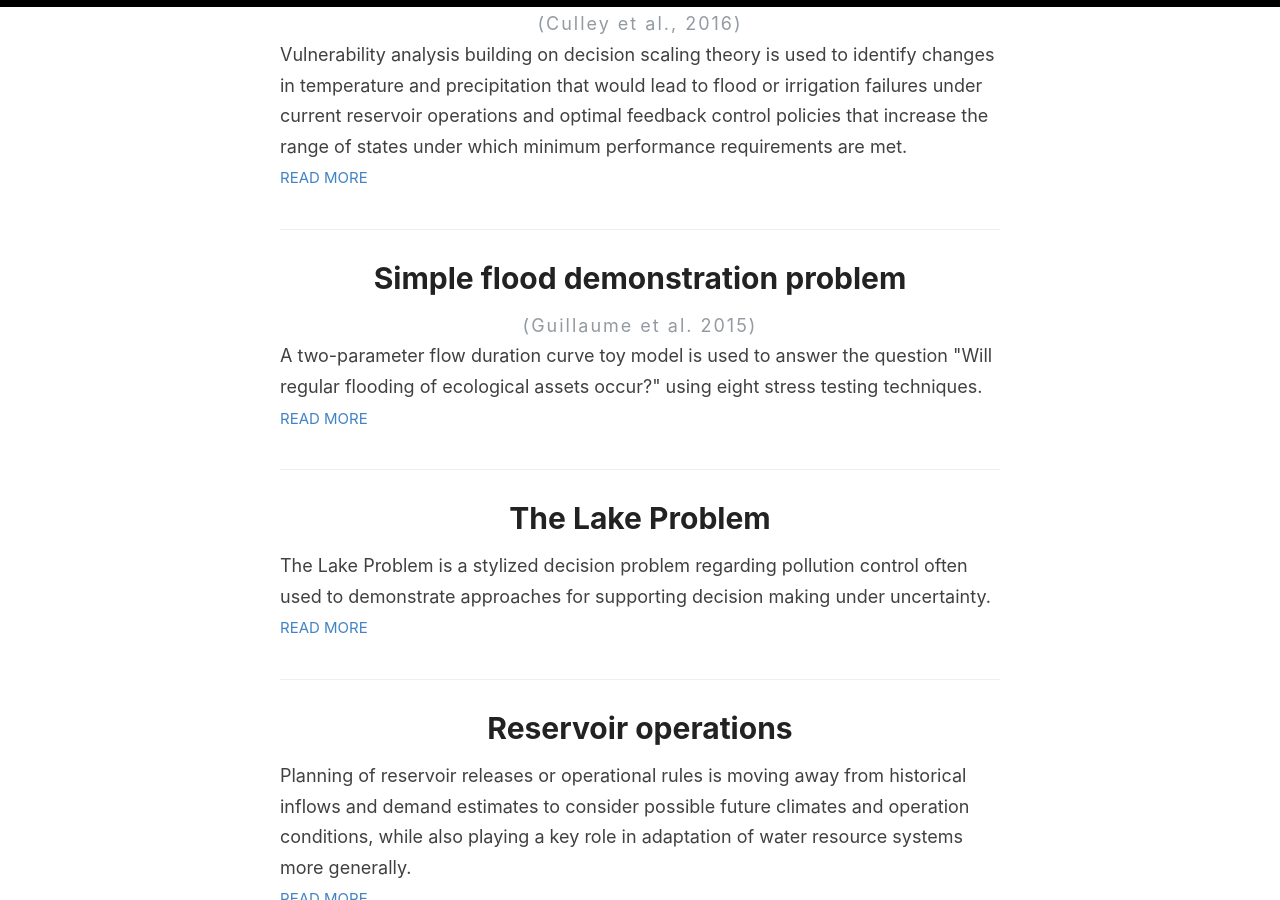
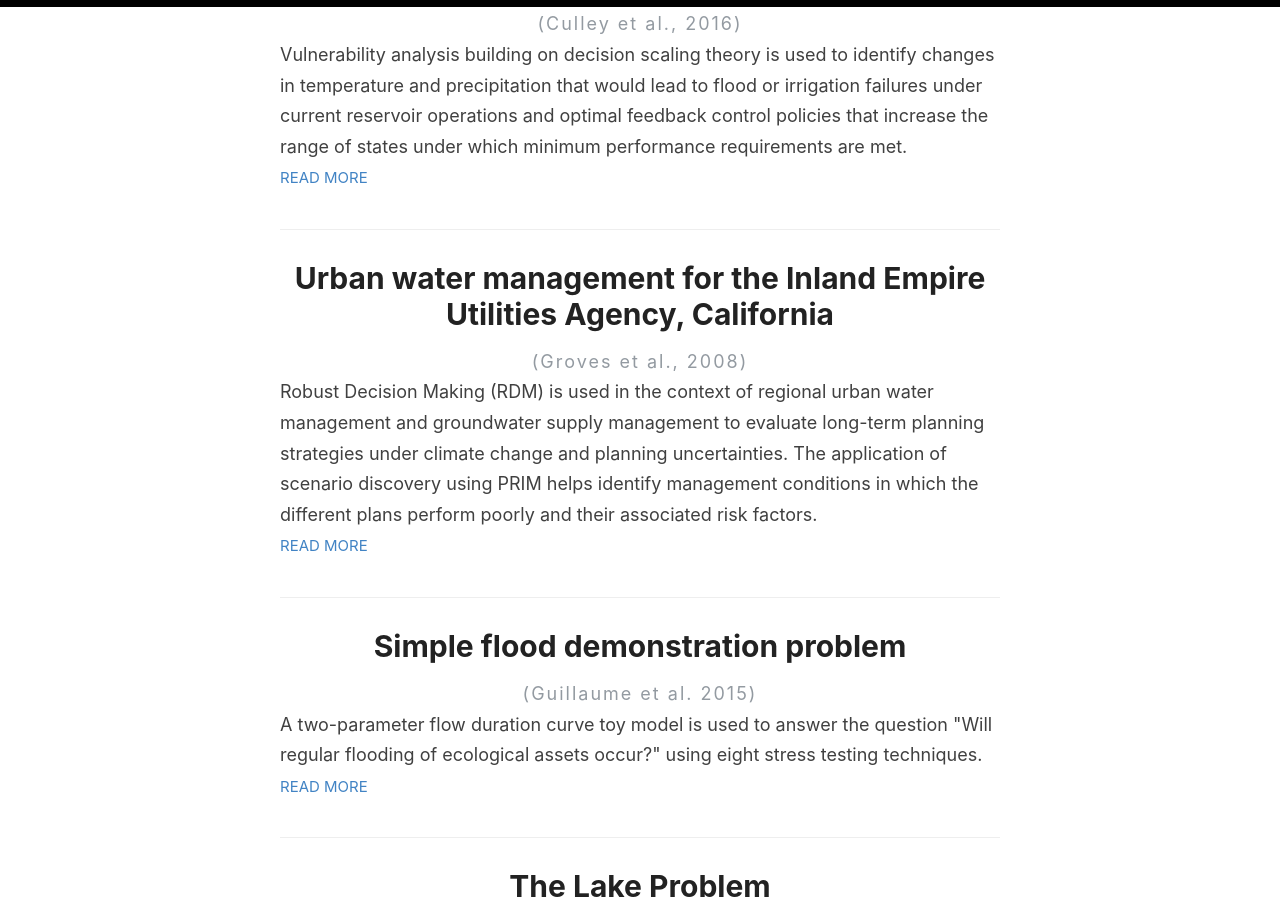
Before and after one commit to uncertainfutures/uncertainfutures.github.io, a Jekyll site: the page built from _pages/examples.html, in a window 1280 px wide and 900 px high, scrolled down 959 px. Built offline with Jekyll 4.4.1, drawn with Linux system fonts in a browser that asks for light colours.

Commit message:
Urban water management (#8)
* scenario-discovery

* New folder under theory CART

* Progress CART

* CART 2

* CART final (version 3)

* CART - adding (vs 4)
PRIM - updated version

* Fix formatting

* Minor edits

* Updates to CART

* Add reference list to PRIM

* Keep resources for PRIM

* Update _theory/CART.md

Co-authored-by: Joseph Guillaume <josephguillaume@gmail.com>

* Update _theory/CART.md

Co-authored-by: Joseph Guillaume <josephguillaume@gmail.com>

* Update _theory/CART.md

Co-authored-by: Joseph Guillaume <josephguillaume@gmail.com>

* CART 5

* CART 5

* PRIM vs2

* culled-2016 vs1

* Groves_2008_case study example for urban water management using RDM

* Fix formatting

* Restructure and edits to Groves 2008

* Fixes

* Clarify reference to recycling

Co-authored-by: Joseph Guillaume <josephguillaume@gmail.com>

```diff
--- /dev/null
+++ b/_examples/groves-2008.md
@@ -0,0 +1,74 @@
+---
+layout: case-study
+title: >
+    Urban water management for the Inland Empire Utilities Agency, California
+citation: (Groves et al., 2008)
+permalink: /examples/groves-2008/
+page_authors:
+    - Caroline Rosello
+    - Joseph Guillaume
+page_reviewers:
+excerpt: >
+    Robust Decision Making (RDM) is used in  the context of regional urban water management and groundwater supply management to evaluate long-term planning strategies under climate change and planning uncertainties. The application of scenario discovery using PRIM helps identify management conditions in which the different plans perform poorly and their associated risk factors.
+approach: >
+    <p>
+    An existing <a href="../urban-water-resource-planning">urban water management</a> plan and competing adaptive management strategies are evaluated against climate change and planning uncertainties with a <a href="../../theory/robust-decision-making">robust decision making (RDM)</a> approach.
+    <p>
+    A set of workshops is used to first design a WEAP (Water Evaluation and Planning System) simulation model, and then raise decision makers awareness about the significance of climate change risks for the actual plan relative to other alternatives and evaluate means to reduce vulnerabilities.
+    </p>
+    <p>Within the RDM approach, <a href="../../theory/scenario-discovery"> scenario discovery </a> is applied using the <a href="../../theory/PRIM"> PRIM </a> algorithm to identify policy relevant scenarios, that is conditions for which the plans are the most vulnerable to climate and planning uncertainties. Robustness is also evaluated in terms of number of cases in which failure occurs, a form of <a href="../../theory/robustness-metrics/">robustness metric</a> closely related to "Starr's domain criterion".
+    </p>
+    <p>
+    <!-- Probably need a new page about this kind of analysis - seems a little broader than engineering options analysis or real options? -->
+    The study also considers <a href="../../theory/adaptive-decisions/">adaptive strategies</a> based on the consideration of near term and long term actions. It assesses the implications of acting immediately and of delaying the implementation of actions for different future time points over the plan duration (predict-then-act vs wait-then-act management strategies). The approach enabled decision makers to identify conditions for considering different management options over time, according to how the future may unfold, and limit the risks of over- or under-estimating the costs for different management actions.
+    <p><img src="../../images/groves-2008-fig2.jpg" width=50% alt="Conceptual representation of the evaluation approach of the UWMP and alternative plans. Forecasting planning approaches (predict-then-act) are compared to anticipatory planning approaches (wait-then-act). Critical risk factors associated to conditions of failure for the different management strategies are provided in the red box"></p>
+    </p>
+problem_definition: >
+    <p>In the context of a research study about climate change decision making under uncertainty, RAND researchers worked in collaboration with Southern California's urban water management agency, the Inland Empire Utilities Agency (IEUA), to evaluate the vulnerability of the 2005 Regional Urban Water Management Plan (UWMP) and nine adaptive management strategies against climate change and planning uncertainties.</p>
+    <p>The analysis is centered on the use of the WEAP model to evaluate the performance of the plans under future scenarios. The model simulated the supply and the demand on a monthly time scale from 2005 to 2040. The model was calibrated and validated against historical temperature and precipitation trends (1980-2003) and management actions described in the UWMP with regional projections of the average water demand and water supply.</p>
+    <p> Four workshops were organised, the first three designing the simulation model to evaluate the IEUA's water management plans over a wide range of futures, and the fourth  raising decision maker awareness about the significance of climate change risks for the actual plan relative to other alternatives and evaluating means to reduce the UWMP vulnerabilities to multiple plausible futures.</p>
+    <p> The project aimed to build decision makers' capacity to plan in the long-term and adapt to changing conditions.
+    </p>
+    <p> The UWMP was designed based on a standard probability analysis approach to identify the best management option in terms of <a href="../../theory/reliability/">reliability</a> (i.e., chance of a water shortage under 7% over the next 25 years). The RDM approach identified two major vulnerable conditions for the plans:<ul>
+        <li>a Dry, flashy, low water recycling scenario: the current plan fails to prevent water shortages and imposes significant socioeconomic costs to water users.</li>
+        <li>a Wet, effective water recycling scenario: the plan generates more water supply than needed, indicative of overinvestment in supply enhancements and higher costs than necessary to water users.</li>
+    </ul>
+    </p>
+    <p> When considering the urban management problem and conditions in the Chino Groundwater Basin (South California, USA), increased temperatures in the basin associated to reduces or increasing precipitations are expected to: <ul>
+        <li>increase the demand for irrigation</li>
+        <li>generate more intense and, potentially, frequent storms</li>
+        <li>reduce the Sierra snow pack on which the region relies for its imports of water</li>
+        <li>reduce local water supplies for groundwater recharge</li>
+    </ul>
+    </p>
+    <p>
+    Other uncertainties in the basin include: <ul>
+        <li> legal decisions and catastrophic events (e.g., earthquake) that may affect the reliability of the supplies imported from the State Water Project (SWP) via the Metropolitan Water District of Southern California</li>
+        <li> ability to sustain future water demands in terms of water users or activities and associated water requirements. This ability implies being able to manage emerging socioeconomic events such as financial crisis and provide timely infrastructural improvements to manage the expected rapid urbanisation.</li>
+        <li> ability of the IEUA to develop effective actions in terms of financial resources for implementing actions, coordinate actions among management bodies, and gain public support.</li>
+    </ul>
+    </p>
+    <p> The existing UWMP aimed to address water demands relying largely on conjunctive use of ground and surface water resources and recycled water, including use of stormwater and recycled water for managed aquifer recharge. Demand management options considered include water efficient irrigation technologies and practices or incentives for implementing water saving technologies in existing houses and businesses.
+    </p>
+    <p> Nine management plans are evaluated by WEAP (see figure below). Updates refer to adaptive strategies i.e. strategies implemented based on the consideration of near-term (to implement now) and alternative (to implement based on how future conditions may evolve) actions.</p>
+    <p><img src="../../images/groves-2008-fig7.jpg" width=70% alt="Management strategies evaluated by WEAP against plausible futures. DYY = Dry Year Yields".></p>
+    <p> Eight uncertainties (assumptions) were evaluated for each management strategy using WEAP (see figure below). WEAP evaluated different combinations of assumptions and their consequences for plan performance. A total of 200 simulations were generated on that basis.</p>
+    <p><img src="../../images/groves-2008-fig8.jpg" width=70% alt="Plausible futures evaluated by WEAP".></p>
+    <p> Performance criteria estimated by WEAP for the 2005-2040 period consist of: <ul>
+        <li> water demands </li>
+        <li> supply availability </li>
+        <li> financial effects water shortage </li>
+        <li> costs of provisioning supply </li>
+    </ul>
+    Each of these measures were summarised to decision makers by considering the present value (PV) of the costs for provisioning the supply from the perspective of regional water agencies and the PV of the costs of incurring water shortages. The total PV costs, for each simulation, are the sum of these two values.
+    </p>
+    <p>The results from the different simulations are then aggregated and presented as scatter plots (figure below) comparing the PV costs of shortage against the PV supply costs to compare the effectiveness of different actions against the UWMP alone and when considering or not adaptive actions (i.e., near term and long-term actions). Threshold values are set for costs, delineating boundaries and helping decision makers visualise the effects of different actions on reducing costs. Residual risks are visualised in the form of costs evaluated in vulnerable scenarios, prompting consideration of contingency actions.</p>
+    <p><img src="../../images/groves-2008-fig4.jpg" width=70% alt="Consideration of residual risks to inform decision choices among the plans and the potential for considering additional actions (contingency actions). In most cases, the different management strategies are able to reduce the UWMP sensitivity to residual risks (future scenarios under the risk threshold, represented by the red dashed line). Critical risk factors associated to conditions of failure for the different management strategies are provided in the red box"></p>
+    <p>
+    <a href="../../theory/robustness-metrics/">Robustness</a> of different management strategies is also compared in the form of histograms displaying the number of cases for which each plan fails to achieve acceptable PV total costs outcomes.</p>
+    <p><img src="../../images/groves-2008-fig5.jpg" width=70% alt="Comparison of the impact of the different management plans and associated strategies to reduce PV total costs. The number of cases of failure to reduce costs under the acceptable PV costs threshold are provided together with their associated conditions of vulnerability"></p>
+    </p>
+reference: >
+    Groves, D. G., Lempert, R. J., Knopman, D., & Berry, S. H. (2008). <a href="https://www.rand.org/pubs/documented_briefings/DB550.html">Preparing for an Uncertain Future Climate in the Inland Empire: Identifying Robust Water-Management Strategies.</a> RAND Corporation.
+    <p> Also see <a href="../urban-water-resource-planning"> urban water resource planning </a> for additional examples.
+---
--- a/_examples/urban-water-resource-planning.md
+++ b/_examples/urban-water-resource-planning.md
@@ -20,6 +20,7 @@ cases:
     <a href="../beh-2015-sequencing/">Beh et al. (2015)</a> identify optimal sequences of additional water supply options for Adelaide for a set of scenarios with different climate change, population growth, and discount rates. Sensitivity analysis shows how performance of each plan varies across scenarios, and which variables have greater influence, to help inform selection of an optimal sequence plan.
   - >
     In a second article, <a href="../beh-2015-multiobjective/">Beh et al. (2015)</a> assess <a href="../../theory/robustness-metrics/">robustness</a> and <a href="../../theory/flexibility/">flexibility</a> of <a href="../../theory/pareto-optimality/">Pareto optimal</a> water supply sequences in multiple 10 year planning horizons, selecting a plan using an explicit <a href="../../theory/efficiency-robustness-tradeoffs/">efficiency-robustness tradeoff</a>.
+  - In a collaboration with the Inland Empire Utilities Agency, California, <a href="../groves-2008/">Groves et al. (2008)</a> use a <a href="../../theory/robust-decision-making/">robust decision making</a> approach evaluating existing and alternative <a href="../../theory/adaptive-decisions/">adaptive</a> plans against climate change and planning uncertainties. <a href="../../theory/scenario-discovery/">Scenario discovery</a> is used to identify vulnerable scenarios, and <a href="../../theory/robustness-metrics/">robustness</a> is evaluated in terms of number of cases where failure occurs.
 references:
   - >
     [1] <a href="../beh-2015-sequencing/">Beh et al. (2015)</a>, involving sequencing water supply options in Adelaide
```
Also changed, not shown: images/groves-2008-fig2.jpg (added), images/groves-2008-fig4.jpg (added), images/groves-2008-fig5.jpg (added), images/groves-2008-fig7.jpg (added), images/groves-2008-fig8.jpg (added).
